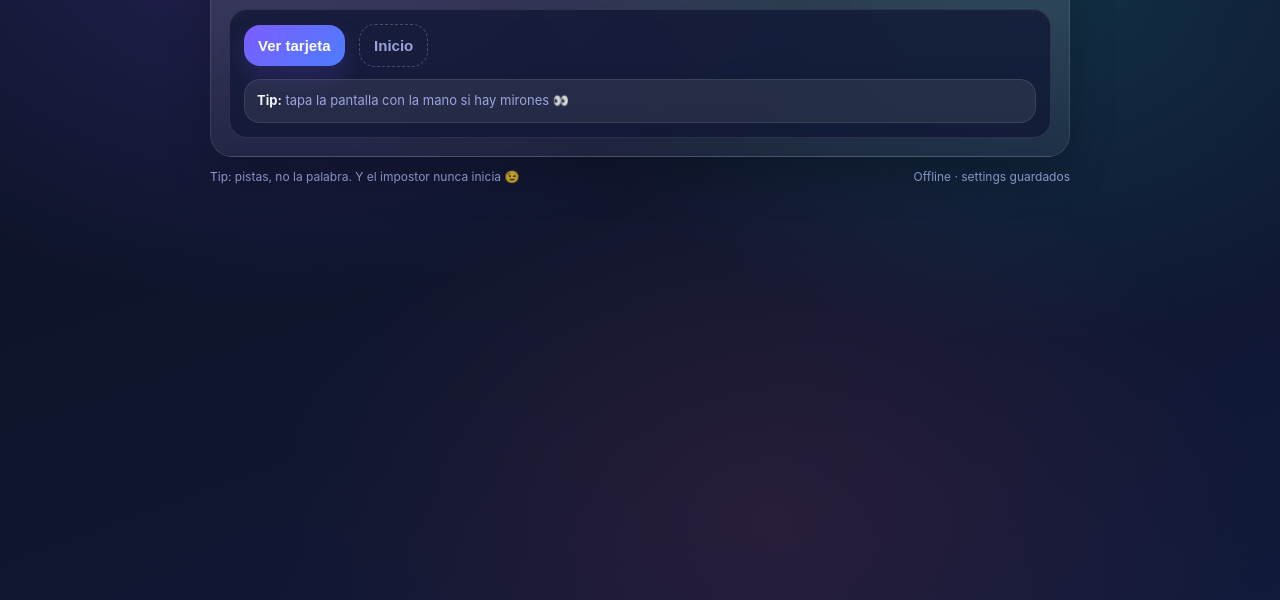
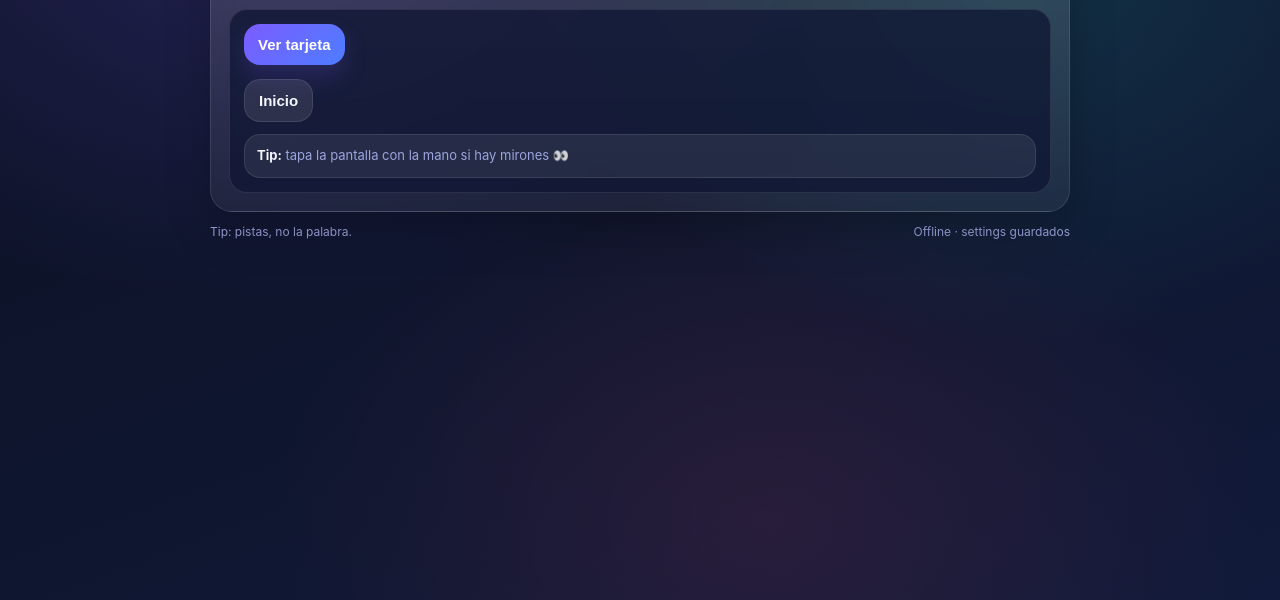
Before and after one commit to irwingraf53-png/impostor-juego, a plain HTML site: page index.html in a window 1280 px wide. Both pictures are taken after a click on the button "Iniciar juego". Shown: the part 200-800 px from the top of the page. Drawn offline with Linux system fonts and the light colour scheme.

Commit message:
Update player hints and spacing

```diff
--- a/index.html
+++ b/index.html
@@ -182,7 +182,7 @@
   </div>
   <div class="card fadeIn" id="app"></div>
   <div class="footer">
-    <div>Tip: pistas, no la palabra. Y el impostor nunca inicia 😉</div>
+    <div>Tip: pistas, no la palabra.</div>
     <div>Offline · settings guardados</div>
   </div>
 </div>
@@ -277,16 +277,16 @@
       imp:()=>`Papi impostor 😈: haz preguntas y copia el estilo de pistas. Usa palabras súper generales (“común”, “en casa”, “sirve”).`
     },
     "Gaby":{
-      ok:(w)=>`Mami, te tocó <b>${w}</b>. Tu superpoder es lo creativo: usa colores, emociones o escenas (“en la tarde”, “me da antojo”, “me da risa”).`,
-      imp:()=>`Mami impostor 😈: pistas neutras que apliquen a varias cosas (“lo usamos”, “lo he visto”). Evita ser muy específica.`
+      ok:()=>`Gaby, recuerda que eres muy guapa. Irwing te ama y Santy y Sofy saben que eres la mejor mamá 💖`,
+      imp:()=>`Gaby impostor 😈: escucha bien las palabras de los demás y con eso intenta adivinar la palabra. Tú puedes 💪`
     },
     "Sofía":{
-      ok:(w)=>`Sofy, te tocó <b>${w}</b>. Pista mini y elegante: 1 palabra o 2 máximo. No te emociones con la palabra 😄`,
+      ok:(w)=>`Sofy, te tocó <b>${w}</b>. Pista mini y elegante: 1 palabra o 2 máximo. Evita lo obvio (ej: en vez de “barrer”, podrías decir “palo”). 😄`,
       imp:()=>`Sofy impostor 😈: espera escuchar 2 pistas antes de hablar y di algo “seguro” (“me gusta”, “lo conozco”).`
     },
     "Santiago":{
       ok:(w)=>`Santy, te tocó <b>${w}</b>. Tip estratega: da una pista que solo el equipo entienda (“a veces”, “depende”, “con cuidado”).`,
-      imp:()=>`Santy impostor 😈: detecta la categoría (comida/lugar/objeto) y pregunta una cosa para afinar sin delatarte.`
+      imp:()=>`Sany impostor 😈: escucha bien las palabras que dicen los demás para identificar la palabra y ganar.`
     }
   };
 
@@ -524,7 +524,9 @@
       <p class="sub">Pásale el celular a <b>${name}</b>. Que toque el botón cuando nadie esté viendo.</p>
       <div class="panel">
         <button id="revealBtn">Ver tarjeta</button>
-        <button class="ghost" id="homeBtn" style="margin-left:10px">Inicio</button>
+        <div style="margin-top:14px">
+          <button class="secondary" id="homeBtn">Inicio</button>
+        </div>
         <div class="tipBox" style="margin-top:12px"><b>Tip:</b> tapa la pantalla con la mano si hay mirones 👀</div>
       </div>
     `);
@@ -550,9 +552,6 @@
         <div class="secretTitle">${isImp ? "Tu pista relacionada (NO es la palabra)" : "Tu palabra (NO la digas)"}</div>
         <div class="secret" style="color:${isImp?'var(--danger)':'var(--ok)'}">${main}</div>
         <div class="tipBox">${msg}</div>
-        <div class="tipBox" style="margin-top:10px">
-          <b>Mini-misión:</b> da una pista que ayude a tu equipo (si tienes palabra) o que no te delate (si eres impostor).
-        </div>
         <div class="btnRow">
           <button id="hideBtn">Ocultar y pasar el celular</button>
         </div>
@@ -573,7 +572,6 @@
       <div class="badge">✅ Todos listos</div>
       <h2 class="h2" style="margin-top:10px">¿Quién empieza?</h2>
       <div class="name" style="margin-top:6px">${S.starter}</div>
-      <p class="sub">El impostor nunca inicia 😉</p>
       <div class="panel">
         <div class="secretTitle">Regla de oro</div>
         <div class="tipBox"><b>Pro tip:</b> el que se va demasiado directo suele ser sospechoso. Pistas cortas ganan.</div>
```
